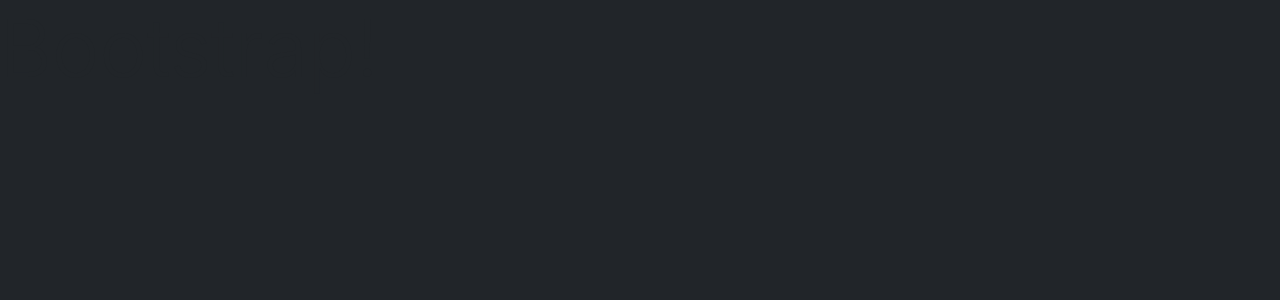
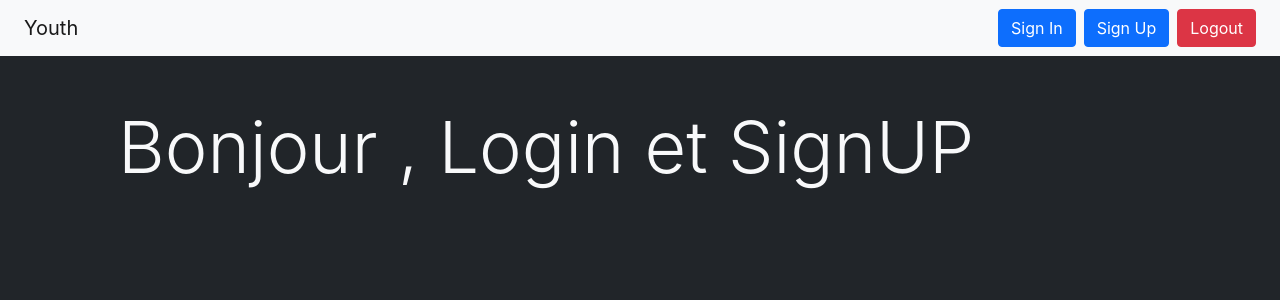
Before and after one commit to reinelic/PIYouth, a React (Create React App) app: page / in a window 1280 px wide. Shown: the top 300 px of the page. Built offline with nearby package versions, Linux system fonts and the light colour scheme.

Commit message:
Creating routers

```diff
--- a/package.json
+++ b/package.json
@@ -9,6 +9,7 @@
     "firebase": "^9.6.10",
     "react": "^18.0.0",
     "react-dom": "^18.0.0",
+    "react-router-dom": "^6.3.0",
     "react-scripts": "5.0.0",
     "web-vitals": "^2.1.4"
   },
--- a/src/App.js
+++ b/src/App.js
@@ -1,13 +1,22 @@
 
-import{Routes, Route} from 'react-router-dom'
+import{Routes, Route} from 'react-router-dom';
+import Home from './pages/Home';
+import Navbar from './components/Navbar';
 
 function App() {
   return (
-    <div className="App">
+    <>
+    <Navbar>
 
-      <h1 className="display-1"> Bootstrap! </h1>
+    </Navbar>
+    <Routes>
 
-    </div>
+      <Route path="/" element={ <Home/>}></Route>
+
+
+    </Routes>
+
+    </>
   );
 }
 
--- /dev/null
+++ b/src/components/Navbar.js
@@ -0,0 +1,30 @@
+import React from 'react';
+import {Link} from  "react-router-dom"
+
+const Navbar = () => {
+  return (
+   <nav className="navbar navbar-light bg-light px-4">
+
+       <Link to="" className="navbar-brand">Youth</Link>
+       <div>
+           <button className="btn btn-primary">
+               Sign In
+           </button>
+
+           <button className="btn btn-primary ms-2">
+               Sign Up
+           </button>
+
+           <button className="btn btn-danger ms-2">
+               Logout
+           </button>
+
+
+
+       </div>
+
+   </nav>
+  )
+}
+
+export default Navbar
--- a/src/index.js
+++ b/src/index.js
@@ -1,11 +1,14 @@
 import React from 'react';
 import ReactDOM from 'react-dom';
+import { BrowserRouter } from 'react-router-dom';
 import './index.css';
 import App from './App';
 
 ReactDOM.render(
+  <BrowserRouter>
+      <App />
+  </BrowserRouter>
 
-    <App />
  ,
   document.getElementById('root')
 );
--- /dev/null
+++ b/src/pages/Home.js
@@ -0,0 +1,15 @@
+import React from 'react'
+
+ const Home = () => {
+  return (
+    <div className="container p-5">
+
+        <h1 className="display-2 text-light">
+            Bonjour , Login et SignUP
+        </h1>
+
+
+    </div>
+  )
+}
+export default Home
```
Also changed, not shown: 1 other file (tests, documents, lock files or other folders).
